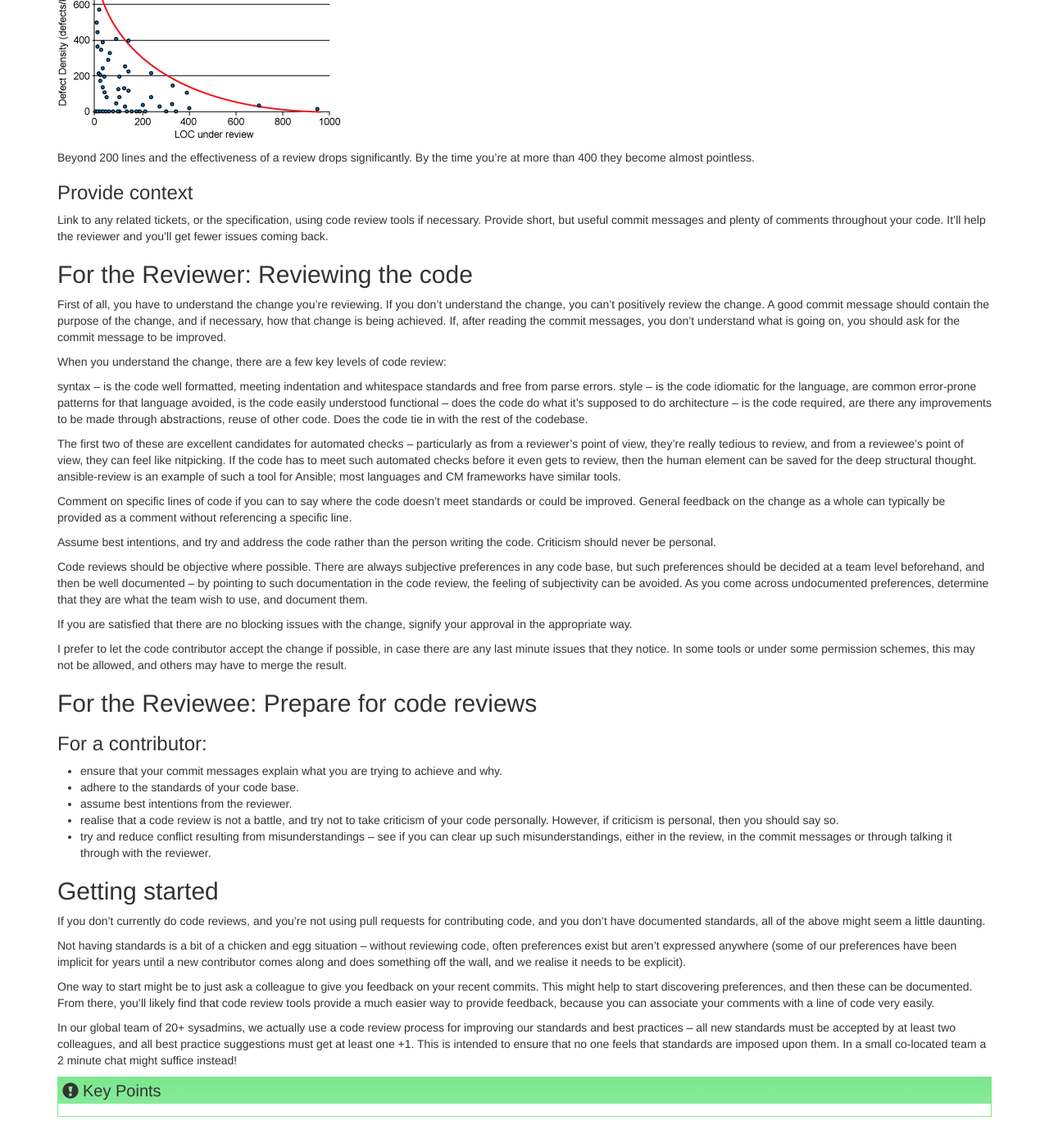
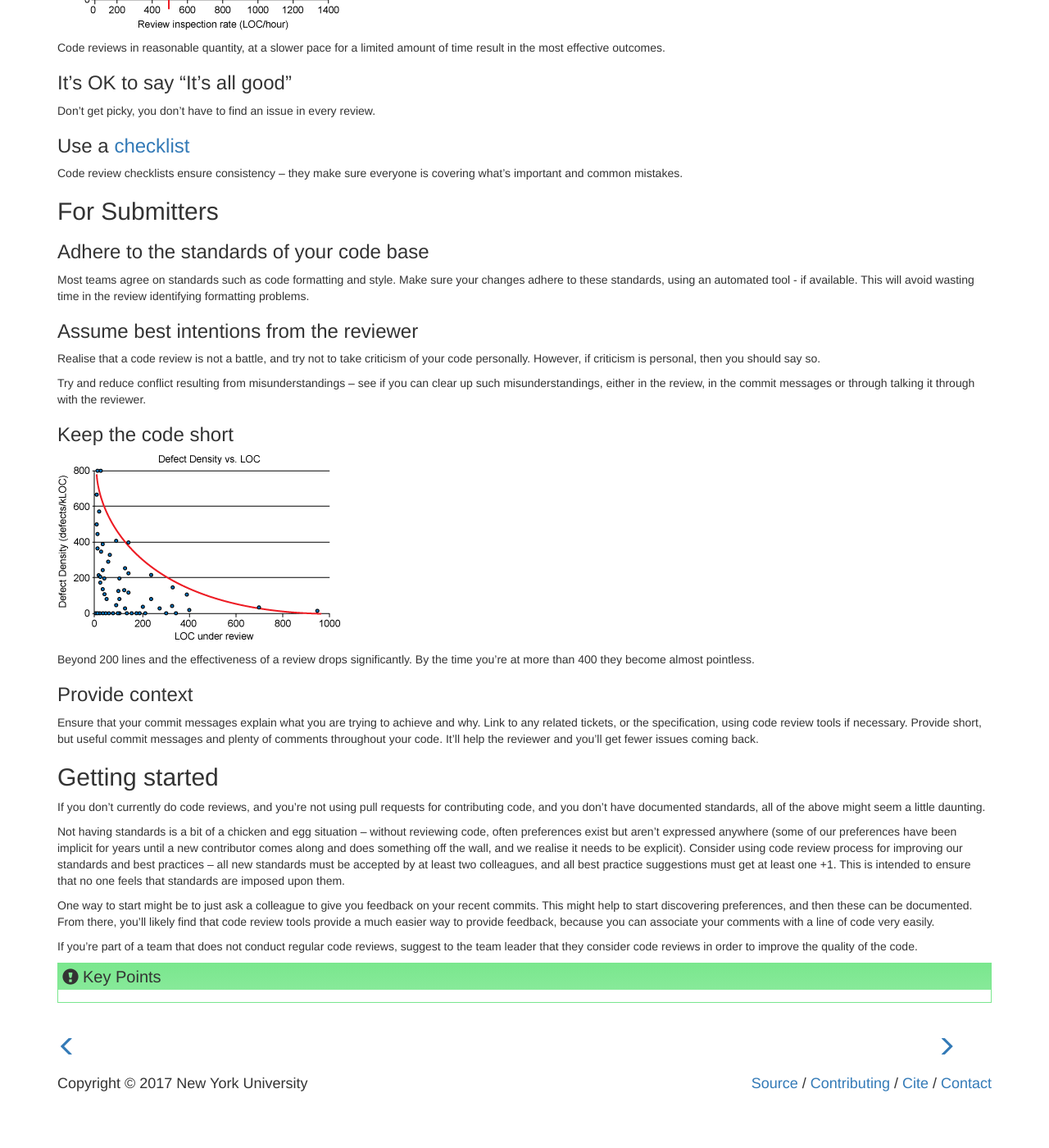
Before and after one commit to nyu-cds/effective-code-reviews, a Jekyll site: the page built from _episodes/02-best-practices.md, in a window 1280 px wide and 1400 px high, scrolled down 1619 px. Shown: the whole window at 82% size. Built offline with Jekyll 4.4.1, drawn with Linux system fonts in a browser that asks for light colours; after the commit the page ends 2961 px from its top, so only the background shows below that; some of the changed text lies outside the part shown.

Commit message:
updated
Signed-off-by: Watson, Gregory <g.watson@computer.org>

```diff
--- a/_episodes/02-best-practices.md
+++ b/_episodes/02-best-practices.md
@@ -61,11 +88,22 @@ most effective outcomes.
 
 Don’t get picky, you don’t have to find an issue in every review.
 
-### Use a [checklist]({{ page.root }}/02-checklist
+### Use a [checklist]({{ page.root }}/02-checklist)
 
 Code review checklists ensure consistency – they make sure everyone is covering what’s important and common mistakes.
 
 ## For Submitters
+
+### Adhere to the standards of your code base
+
+Most teams agree on standards such as code formatting and style. Make sure your changes adhere to these standards, using an
+automated tool - if available. This will avoid wasting time in the review identifying formatting problems.
+
+### Assume best intentions from the reviewer
+
+Realise that a code review is not a battle, and try not to take criticism of your code personally. However, if criticism is personal, then you should say so.
+
+Try and reduce conflict resulting from misunderstandings – see if you can clear up such misunderstandings, either in the review, in the commit messages or through talking it through with the reviewer.
 
 ### Keep the code short
 
@@ -76,53 +114,9 @@ Beyond 200 lines and the effectiveness of a review drops significantly. By the t
 
 ### Provide context
 
-Link to any related tickets, or the specification, using code review tools if necessary.
-Provide short, but useful commit messages and plenty of comments throughout your code. It’ll help the
+Ensure that your commit messages explain what you are trying to achieve and why. Link to any related tickets, or the specification,
+using code review tools if necessary. Provide short, but useful commit messages and plenty of comments throughout your code. It’ll help the
 reviewer and you’ll get fewer issues coming back.
-
-
-## For the Reviewer: Reviewing the code
-
-First of all, you have to understand the change you’re reviewing. If you don’t understand the change, you can’t positively review the change.
-A good commit message should contain the purpose of the change, and if necessary, how that change is being achieved. If, after reading the commit
-messages, you don’t understand what is going on, you should ask for the commit message to be improved.
-
-When you understand the change, there are a few key levels of code review:
-
-syntax – is the code well formatted, meeting indentation and whitespace standards and free from parse errors.
-style – is the code idiomatic for the language, are common error-prone patterns for that language avoided, is the code easily understood
-functional – does the code do what it’s supposed to do
-architecture – is the code required, are there any improvements to be made through abstractions, reuse of other code. Does the code tie in with the rest of the codebase.
-
-The first two of these are excellent candidates for automated checks – particularly as from a reviewer’s point of view,
-they’re really tedious to review, and from a reviewee’s point of view, they can feel like nitpicking. If the code
-has to meet such automated checks before it even gets to review, then the human element can be saved for the deep
-structural thought. ansible-review is an example of such a tool for Ansible; most languages and CM frameworks have similar tools.
-
-Comment on specific lines of code if you can to say where the code doesn’t meet standards or could be improved.
-General feedback on the change as a whole can typically be provided as a comment without referencing a specific line.
-
-Assume best intentions, and try and address the code rather than the person writing the code. Criticism should never be personal.
-
-Code reviews should be objective where possible. There are always subjective preferences in any code base,
-but such preferences should be decided at a team level beforehand, and then be well documented – by pointing
-to such documentation in the code review, the feeling of subjectivity can be avoided. As you come across
-undocumented preferences, determine that they are what the team wish to use, and document them.
-
-If you are satisfied that there are no blocking issues with the change, signify your approval in the appropriate way.
-
-I prefer to let the code contributor accept the change if possible, in case there are any last minute issues
-that they notice. In some tools or under some permission schemes, this may not be allowed, and others may have to merge the result.
-
-## For the Reviewee: Prepare for code reviews
-
-###  For a contributor:
-
-* ensure that your commit messages explain what you are trying to achieve and why.
-* adhere to the standards of your code base.
-* assume best intentions from the reviewer.
-* realise that a code review is not a battle, and try not to take criticism of your code personally. However, if criticism is personal, then you should say so.
-* try and reduce conflict resulting from misunderstandings – see if you can clear up such misunderstandings, either in the review, in the commit messages or through talking it through with the reviewer.
 
 ## Getting started
 
@@ -131,11 +125,13 @@ all of the above might seem a little daunting.
 
 Not having standards is a bit of a chicken and egg situation – without reviewing code, often preferences exist but aren’t expressed anywhere
 (some of our preferences have been implicit for years until a new contributor comes along and does something off the wall, and we realise it
-needs to be explicit).
+needs to be explicit). Consider using code review process for improving our standards and best practices – all new standards must
+be accepted by at least two colleagues, and all best practice suggestions must get at least one +1. This is intended to ensure that no one
+feels that standards are imposed upon them.
 
 One way to start might be to just ask a colleague to give you feedback on your recent commits. This might help to start discovering preferences,
 and then these can be documented. From there, you’ll likely find that code review tools provide a much easier way to provide feedback, because you
 can associate your comments with a line of code very easily.
 
-In our global team of 20+ sysadmins, we actually use a code review process for improving our standards and best practices – all new standards must
-be accepted by at least two colleagues, and all best practice suggestions must get at least one +1. This is intended to ensure that no one feels that standards are imposed upon them. In a small co-located team a 2 minute chat might suffice instead!
+If you're part of a team that does not conduct regular code reviews, suggest to the team leader that they consider code reviews in order to
+improve the quality of the code.
```
Also changed, not shown: other parts of _episodes/02-best-practices.md (+27 -0 lines).
